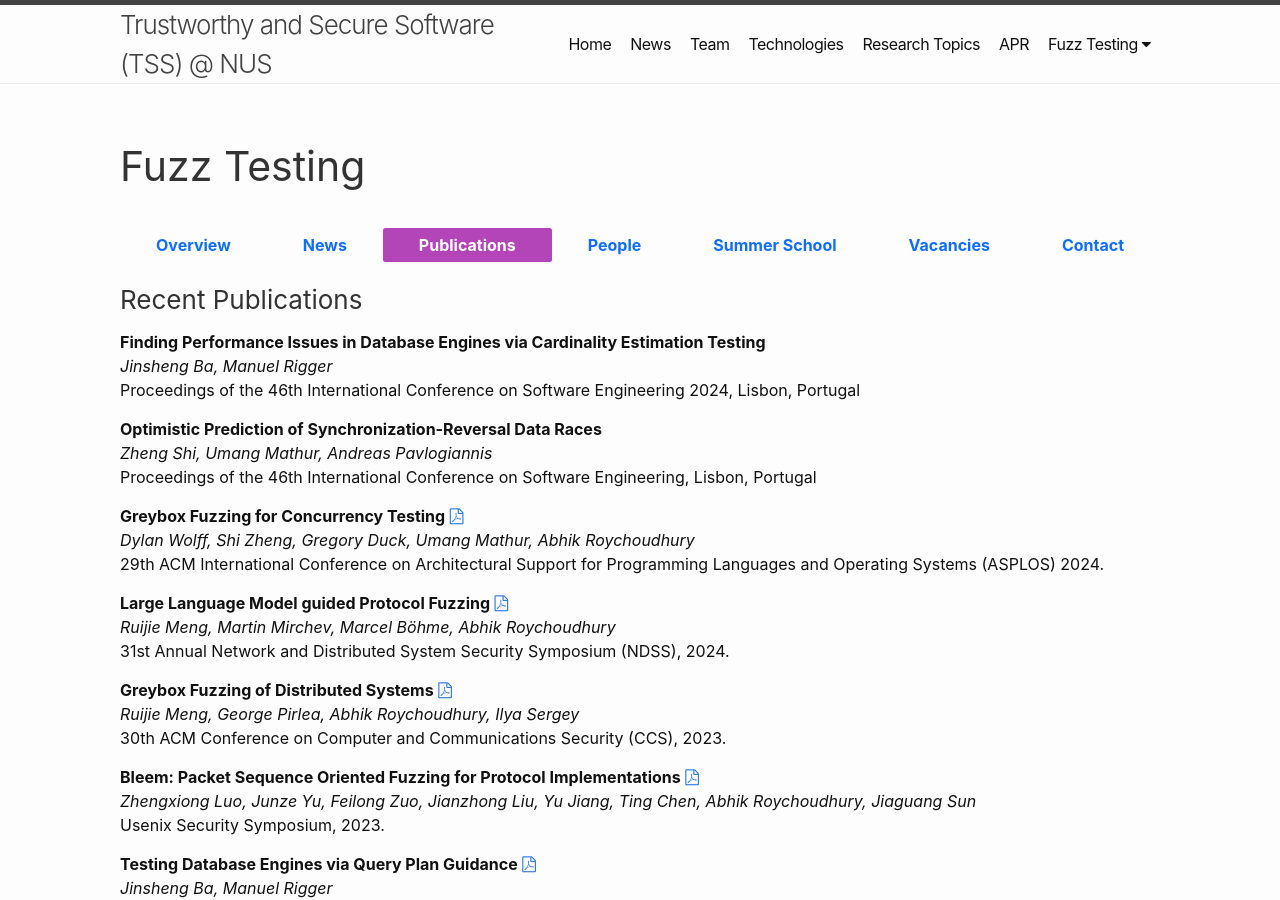
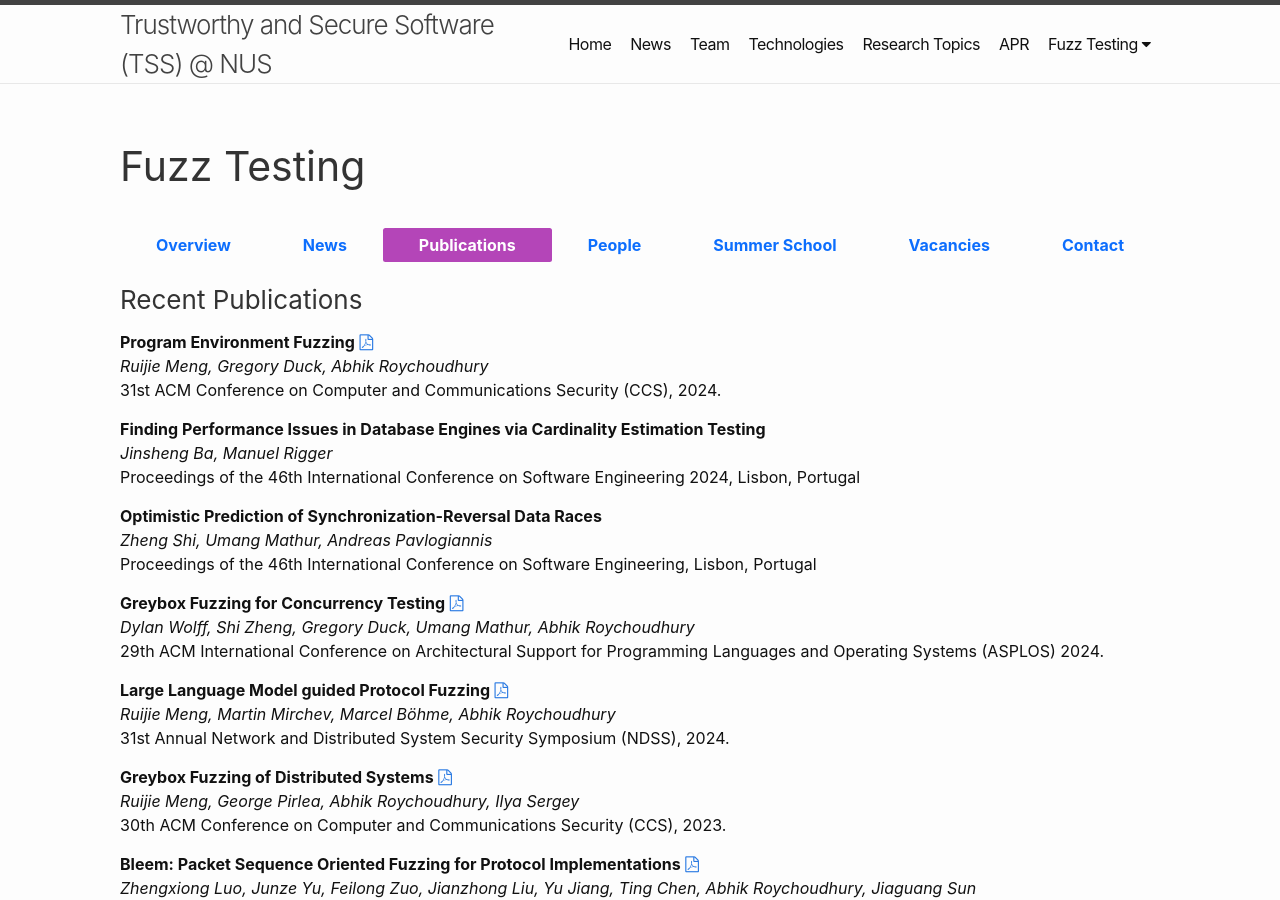
Before and after one commit to nus-tss/nus-tss.github.io, a Jekyll site: the page built from _pages/fuzzing_publications.md, in a window 1280 px wide and 900 px high. Built offline with Jekyll 4.4.1, drawn with Linux system fonts in a browser that asks for light colours; nearby versions of some CDN libraries.

Commit message:
Update fuzzing_publications.md

```diff
--- a/_pages/fuzzing_publications.md
+++ b/_pages/fuzzing_publications.md
@@ -16,6 +16,14 @@ news: <i class="fa fa-newspaper-o"></i>
 ---
 
 ### Recent Publications
+
+**Program Environment Fuzzing**
+[{{page.pdf}}](https://arxiv.org/pdf/2404.13951)
+<br>
+_Ruijie Meng, Gregory Duck, Abhik Roychoudhury_
+<br>
+31st ACM Conference on Computer and Communications Security (CCS), 2024.
+
 
 **Finding Performance Issues in Database Engines via Cardinality Estimation Testing**
 <br>
```
